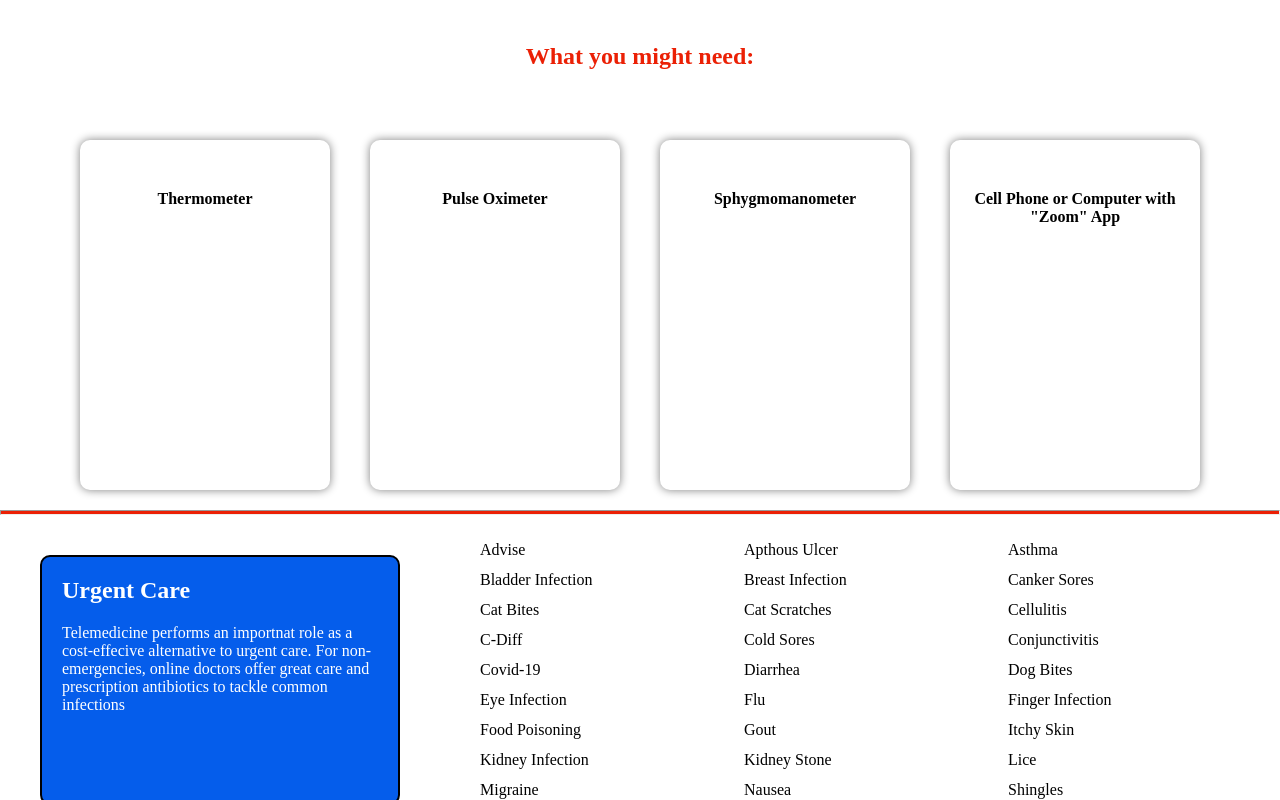
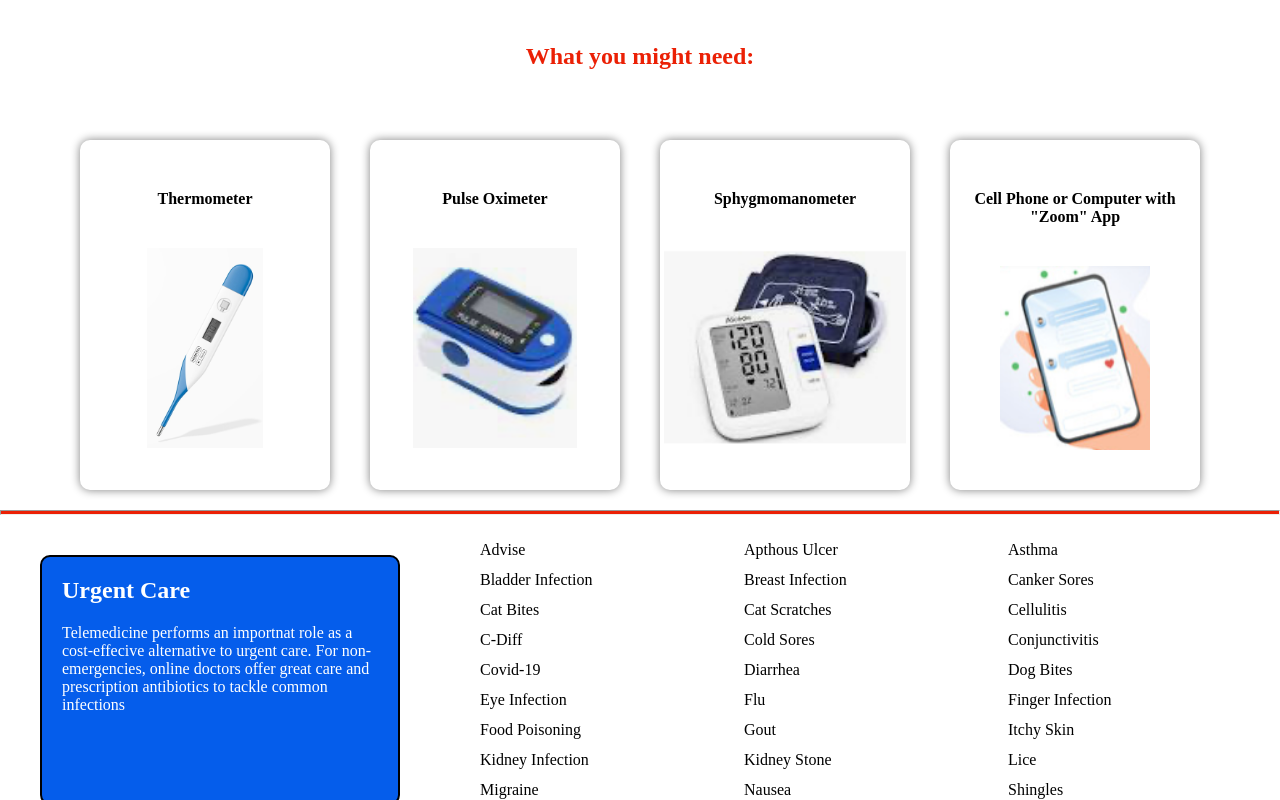
Before and after one commit to Alwinray37/Telemedicine, a plain HTML site: page index.html in a window 1280 px wide. Shown: the part 892-1692 px from the top of the page. Drawn offline with Linux system fonts and the light colour scheme; the site is published under a folder, as on GitHub Pages, so addresses that start at the root find nothing.

Commit message:
adjusted the image link sources

```diff
--- a/index.html
+++ b/index.html
@@ -32,7 +32,7 @@
    <main class="wrapper" id="main">
     <section class="hero-section">
         <div class="col-1">
-            <img src="/images/tom_partner_2022.jpeg" alt="">
+            <img src="./images/tom_partner_2022.jpeg" alt="">
         </div>
         <div class="col-2">
             <p>Dwight Partner, NP</p>
@@ -64,10 +64,10 @@
         </div>
         <h2>What you might need:</h2>
         <div class="row">
-            <div class="col-1 col card"><h4>Thermometer</h4><img src="/images/thermometer.png" alt=""></div>
-            <div class="col-2 col card"><h4>Pulse Oximeter</h4><img src="/images/pulse-oximeter.png" alt=""></div>
-            <div class="col-3 col card"><h4>Sphygmomanometer</h4><img src="/images/blood-pressure-machine.png" alt=""></div>
-            <div class="col-4 col card"><h4>Cell Phone or Computer with "Zoom" App</h4><img src="/images/cellular-phone.png" alt=""></div>
+            <div class="col-1 col card"><h4>Thermometer</h4><img src="./images/thermometer.png" alt=""></div>
+            <div class="col-2 col card"><h4>Pulse Oximeter</h4><img src="./images/pulse-oximeter.png" alt=""></div>
+            <div class="col-3 col card"><h4>Sphygmomanometer</h4><img src="./images/blood-pressure-machine.png" alt=""></div>
+            <div class="col-4 col card"><h4>Cell Phone or Computer with "Zoom" App</h4><img src="./images/cellular-phone.png" alt=""></div>
         </div>
     </section>
     <section class="wrapper section3" id="section3">
```
